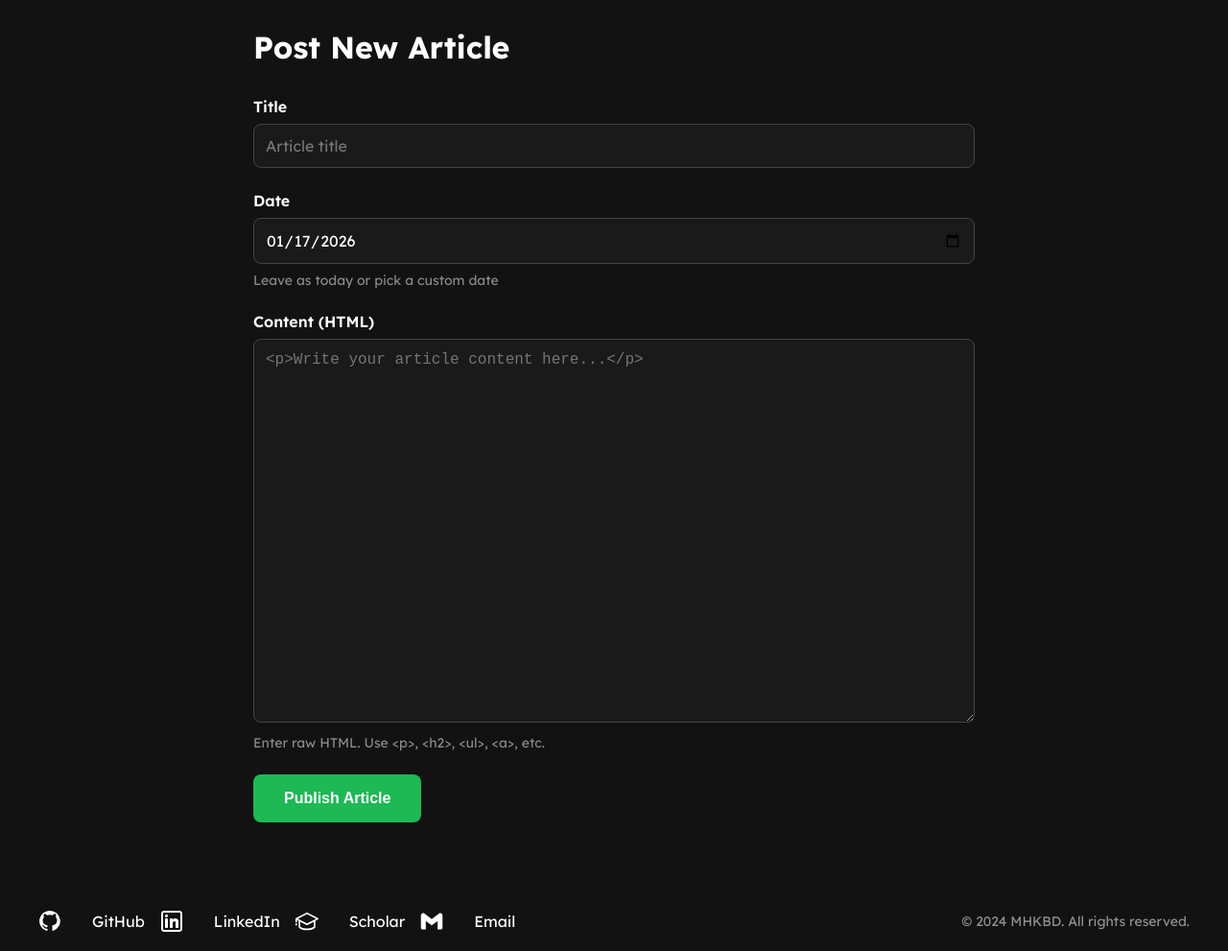
After one commit to Mushfiquehk/read-my-mind, a Flask app: page /post-article in a window 1280 px wide. The commit adds this page. Shown: the whole page at 96% size. Run offline with Flask 3, Linux system fonts and the light colour scheme; parts of the project's set-up code (start-up, migrations or seed data) failed here and were passed over.

Commit message:
Update article management features: upgrade Python version, add article CRUD functionality, and enhance styling

```diff
--- a/app/config.py
+++ b/app/config.py
@@ -30,6 +30,10 @@ class Config:
         app.config["SPOTIFY_DB"] = mdb_client.spotify
         app.config["ACCESS_TOKENS_COLLECTION"] = mdb_client.spotify.access_tokens
 
+        # Blog database and articles collection
+        app.config["BLOG_DB"] = mdb_client.blog
+        app.config["ARTICLES_COLLECTION"] = mdb_client.blog.articles
+
         # Ensure indexes for better query performance
         app.config["ACCESS_TOKENS_COLLECTION"].create_index([("expires_at", -1)])
 
--- /dev/null
+++ b/app/static/css/pages/article.css
@@ -0,0 +1 @@
+/* Article page styles - currently inline in template */
--- /dev/null
+++ b/app/templates/pages/post_article.html
@@ -0,0 +1,101 @@
+{% extends "base.html" %}
+
+{% block extra_css %}
+<style>
+    .post-container {
+        width: 100%;
+        max-width: 800px;
+        padding: 0 1.5rem;
+        box-sizing: border-box;
+    }
+    .post-form {
+        width: 100%;
+        margin: 2rem 0;
+    }
+    .post-form label {
+        display: block;
+        margin-bottom: 0.5rem;
+        font-weight: 600;
+    }
+    .post-form input[type="text"],
+    .post-form input[type="date"],
+    .post-form textarea {
+        width: 100%;
+        box-sizing: border-box;
+        padding: 0.75rem;
+        margin-bottom: 1.5rem;
+        border: 1px solid #444;
+        border-radius: 8px;
+        background: #1a1a1a;
+        color: #fff;
+        font-family: inherit;
+        font-size: 1rem;
+    }
+    .post-form textarea {
+        min-height: 400px;
+        font-family: 'Courier New', monospace;
+    }
+    .post-form button {
+        background: #1db954;
+        color: #fff;
+        border: none;
+        padding: 1rem 2rem;
+        border-radius: 8px;
+        font-size: 1rem;
+        cursor: pointer;
+        font-weight: 600;
+        width: 100%; /* Full width button on small screens looks better */
+    }
+    @media (min-width: 600px) {
+        .post-form button {
+            width: auto;
+        }
+    }
+    .post-form button:hover {
+        background: #1ed760;
+    }
+    .success-message {
+        background: #1db954;
+        color: #fff;
+        padding: 1rem;
+        border-radius: 8px;
+        margin-bottom: 1.5rem;
+    }
+    .hint {
+        color: #888;
+        font-size: 0.875rem;
+        margin-top: -1rem;
+        margin-bottom: 1.5rem;
+        word-wrap: break-word;
+    }
+</style>
+{% endblock %}
+
+{% block title %}{% if article %}Edit Article{% else %}Post Article{% endif %}{% endblock %}
+
+{% block content %}
+<div class="post-container">
+    <h1>{% if article %}Edit Article{% else %}Post New Article{% endif %}</h1>
+
+    {% if success %}
+    <div class="success-message">
+        Article "{{ success }}" posted successfully! <a href="{{ url_for('main.home') }}" style="color: #fff; text-decoration: underline;">View on homepage</a>
+    </div>
+    {% endif %}
+
+    <form class="post-form" method="POST">
+        <label for="title">Title</label>
+        <input type="text" id="title" name="title" required placeholder="Article title" value="{{ article.title if article else '' }}">
+
+        <label for="date">Date</label>
+        <input type="date" id="date" name="date" value="{{ today }}">
+        <p class="hint">Leave as today or pick a custom date</p>
+
+        <label for="content">Content (HTML)</label>
+        <textarea id="content" name="content" required placeholder="<p>Write your article content here...</p>">{{ article.content if article else '' }}</textarea>
+        <p class="hint">Enter raw HTML. Use &lt;p&gt;, &lt;h2&gt;, &lt;ul&gt;, &lt;a&gt;, etc.</p>
+
+        <button type="submit">{% if article %}Update Article{% else %}Publish Article{% endif %}</button>
+    </form>
+</div>
+{% endblock %}
--- a/app/views/main.py
+++ b/app/views/main.py
@@ -1,6 +1,8 @@
 """Main views"""
 
-from flask import Blueprint, render_template
+from datetime import datetime
+from flask import Blueprint, render_template, request, current_app, redirect, url_for
+from bson import ObjectId
 
 from .spotify import read_spotify_profile, get_top_artists, get_top_songs, get_on_repeats
 
@@ -45,8 +47,85 @@ def home():
         }
     ]
 
+    # Fetch articles from MongoDB, sorted by date descending
+    articles_collection = current_app.config["ARTICLES_COLLECTION"]
+    articles = list(articles_collection.find().sort("date", -1).limit(10))
+
     return render_template(
         "pages/index.html",
         spotify_profile_image=spotify_profile_image,
-        projects=projects
+        projects=projects,
+        articles=articles
     )
+
+
+@main.route("/article/<article_id>", methods=["GET"])
+def view_article(article_id):
+    """View a single article"""
+    articles_collection = current_app.config["ARTICLES_COLLECTION"]
+    article = articles_collection.find_one({"_id": ObjectId(article_id)})
+
+    if not article:
+        return "Article not found", 404
+
+    return render_template("pages/article.html", article=article)
+
+
+@main.route("/edit-article", methods=["GET"])
+def edit_article():
+    """List all articles for editing"""
+    articles_collection = current_app.config["ARTICLES_COLLECTION"]
+    articles = list(articles_collection.find().sort("date", -1))
+    return render_template("pages/edit_articles_list.html", articles=articles)
+
+
+@main.route("/edit-article/<article_id>", methods=["GET", "POST"])
+def edit_article_form(article_id):
+    """Edit an existing article"""
+    articles_collection = current_app.config["ARTICLES_COLLECTION"]
+    article = articles_collection.find_one({"_id": ObjectId(article_id)})
+
+    if not article:
+        return "Article not found", 404
+
+    if request.method == "POST":
+        title = request.form.get("title")
+        date_str = request.form.get("date")
+        content = request.form.get("content")
+
+        articles_collection.update_one(
+            {"_id": ObjectId(article_id)},
+            {"$set": {
+                "title": title,
+                "date": date_str,
+                "content": content
+            }}
+        )
+        return redirect(url_for("main.view_article", article_id=article_id))
+
+    return render_template("pages/edit_article.html", article=article, article_id=article_id)
+
+
+@main.route("/post-article", methods=["GET", "POST"])
+def post_article():
+    """Post a new article - simple form, no auth required"""
+    success = None
+    today = datetime.now().strftime("%Y-%m-%d")
+
+    if request.method == "POST":
+        title = request.form.get("title")
+        date_str = request.form.get("date", today)
+        content = request.form.get("content")
+
+        article = {
+            "title": title,
+            "date": date_str,
+            "content": content,
+            "created_at": datetime.utcnow()
+        }
+
+        articles_collection = current_app.config["ARTICLES_COLLECTION"]
+        articles_collection.insert_one(article)
+        success = title
+
+    return render_template("pages/post_article.html", today=today, success=success)
```
Also changed, not shown: app/static/css/pages/index.css (+62 -0 lines), app/templates/pages/article.html (added, +95 -0 lines), app/templates/pages/edit_article.html (added, +88 -0 lines), app/templates/pages/edit_articles_list.html (added, +71 -0 lines), app/templates/pages/index.html (+16 -0 lines), .elasticbeanstalk/config.yml.
